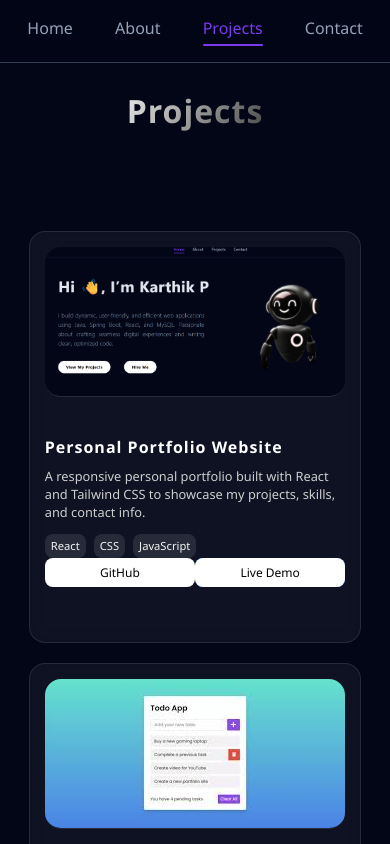
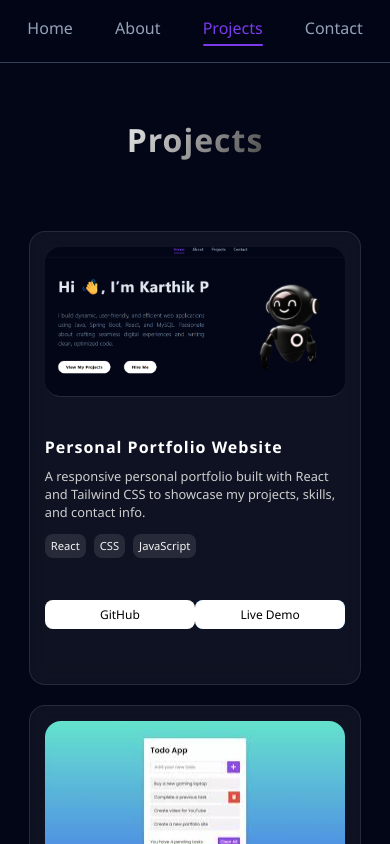
Before and after one commit to karthik-dev1573/my-portfolio, a React (Vite) app: page /projects in a window 390 px wide. Shown: the top 844 px of the page. Built offline with nearby package versions, Linux system fonts and the light colour scheme.

Commit message:
responsive added on home, about and projcts pages

```diff
--- a/src/Styles/ProjectCard.css
+++ b/src/Styles/ProjectCard.css
@@ -134,7 +134,7 @@
 @media (max-width: 1024px) {
   .projectTitle h1 {
     font-size: 3rem;
-    margin-top: 10vh;
+    margin-top: 20vh;
   }
 
   .projectContainer {
@@ -150,13 +150,16 @@
   .projectContent p {
     font-size: 0.85rem;
   }
+  .btn{
+    margin-top: 5vh;
+  }
 }
 
 /* Mobile (width ≤ 768px) */
 @media (max-width: 768px) {
   .projectTitle h1 {
     font-size: 2.5rem;
-    margin-top: 8vh;
+    margin-top: 15vh;
   }
 
   .projectContainer {
```
